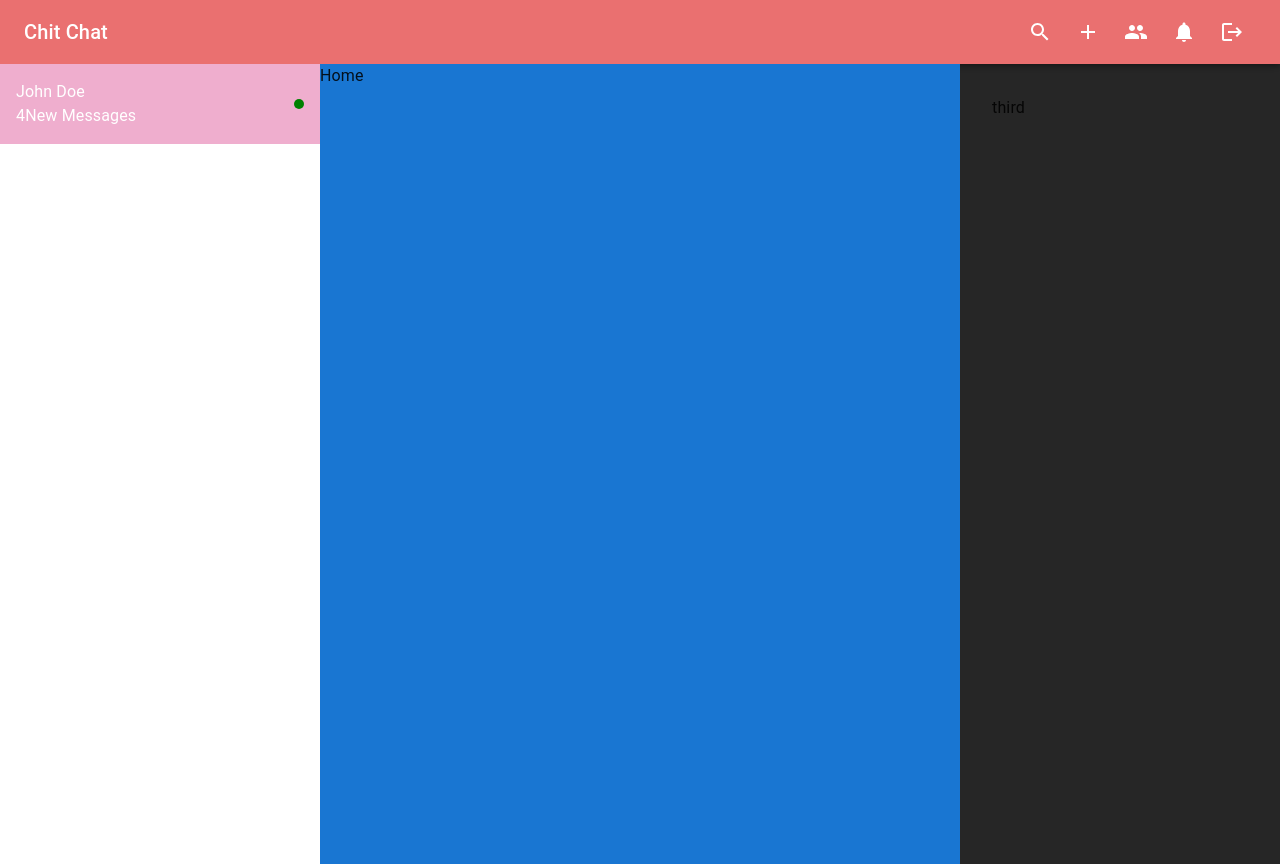
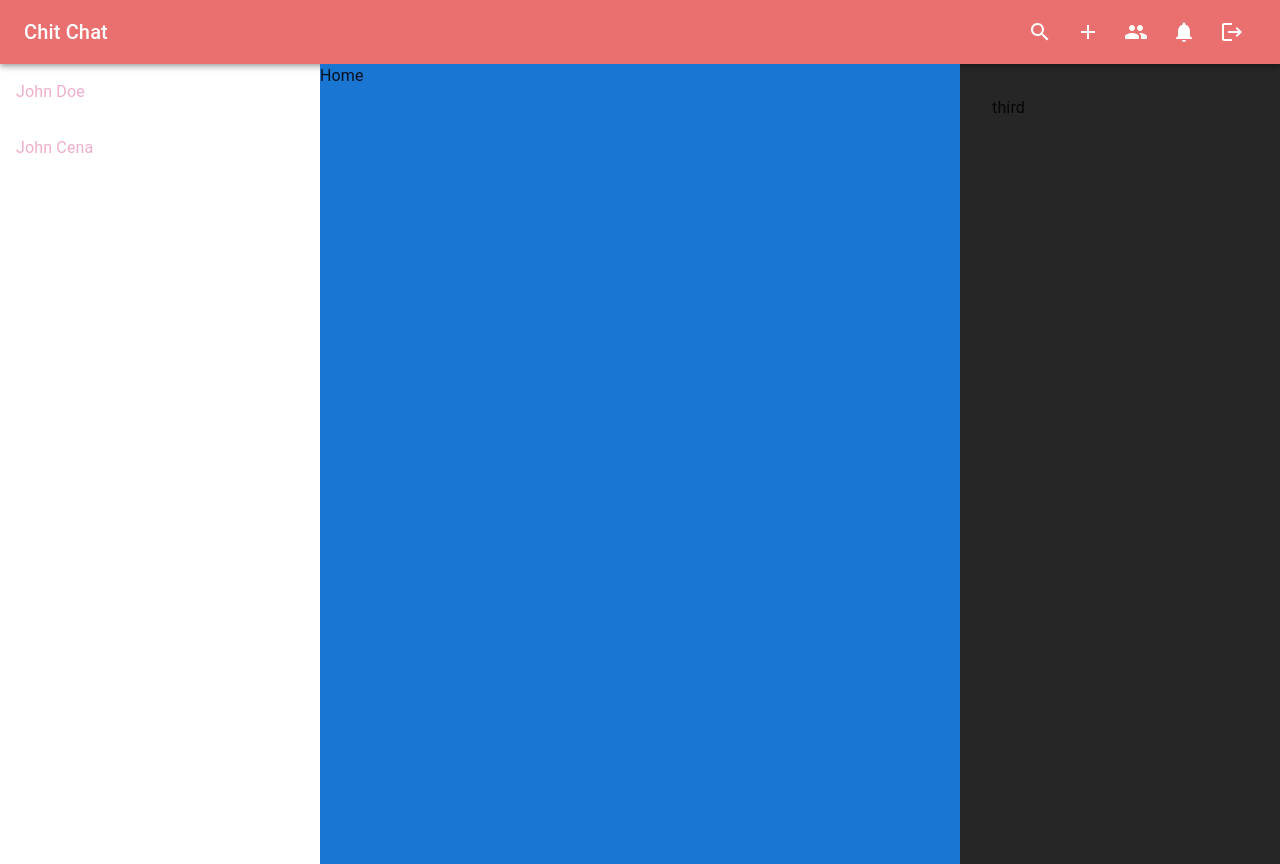
Before and after one commit to pradyotsrivastava/Chit-Chat-SocialMedia, a React app in the folder client/: page / in a window 1280 px wide. Built offline with nearby package versions, Linux system fonts and the light colour scheme; the HTML template or start-up script is replaced by a standard one.

Commit message:
main wrapped

```diff
--- a/client/src/App.jsx
+++ b/client/src/App.jsx
@@ -18,7 +18,7 @@ const App = () => {
         <Routes>
           <Route element={<ProtectRoute user={user} />}>
             <Route path="/" element={<Home />} />
-            <Route path="/chat" element={<Chat />} />
+            <Route path="/chat/:chatId" element={<Chat />} />
             <Route path="/groups" element={<Groups />} />
           </Route>
 
--- a/client/src/components/layout/AppLayout.jsx
+++ b/client/src/components/layout/AppLayout.jsx
@@ -4,9 +4,18 @@ import Title from "../../shared/Title";
 import { Grid } from "@mui/material";
 import ChatList from "../specific/ChatList";
 import { sampleChats } from "../../constants/sampleData";
+import { useParams } from "react-router-dom";
 
 const AppLayout = () => (WrappedComponent) => {
   return (props) => {
+    const params = useParams();
+    const chatId = params.chatId;
+
+    const handleDeleteChat = (e, _id, groupchat) => {
+      e.preventDefault();
+      console.log("Delete Chat", _id, groupchat);
+    };
+
     return (
       <>
         <Title />
@@ -22,9 +31,10 @@ const AppLayout = () => (WrappedComponent) => {
           >
             <ChatList
               chats={sampleChats}
-              chatId={"1"}
-              newMessagesAlert={[{ chatId: "1", count: 4 }]}
-              onlineUsers={["1", "2"]}
+              chatId={chatId}
+              // newMessagesAlert={[{ chatId, count: 4 }]}
+              // onlineUsers={["1", "2"]}
+              handleDeleteChat={handleDeleteChat}
             />
           </Grid>
           <Grid
--- a/client/src/components/specific/ChatList.jsx
+++ b/client/src/components/specific/ChatList.jsx
@@ -34,7 +34,7 @@ const ChatList = ({
             key={_id}
             groupChat={groupChat}
             sameSender={chatId === _id}
-            handleDeleteChatOpen={handleDeleteChat}
+            handleDeleteChat={handleDeleteChat}
           />
         );
       })}
--- a/client/src/components/styles/StyledComponents.jsx
+++ b/client/src/components/styles/StyledComponents.jsx
@@ -1,5 +1,5 @@
 import { styled } from "@mui/material";
-import { Link as LinkComoonent } from "react-router-dom";
+import { Link as LinkComponent } from "react-router-dom";
 
 export const VisuallyHiddenInput = styled("input")({
   border: 0,
@@ -13,7 +13,7 @@ export const VisuallyHiddenInput = styled("input")({
   width: 1,
 });
 
-export const Link = styled(LinkComoonent)`
+export const Link = styled(LinkComponent)`
   text-decoration: none;
   color: #efaece;
   &:hover {
--- a/client/src/constants/sampleData.js
+++ b/client/src/constants/sampleData.js
@@ -6,4 +6,11 @@ export const sampleChats = [
     groupChat: false,
     members: ["1", "2"],
   },
+  {
+    avatar: ["https://www.w3schools.com/w3images/avatar2.png"],
+    name: "John Cena",
+    _id: "2",
+    groupChat: false,
+    members: ["1", "2"],
+  },
 ];
--- a/client/src/main.jsx
+++ b/client/src/main.jsx
@@ -8,7 +8,9 @@ ReactDOM.createRoot(document.getElementById("root")).render(
   <React.StrictMode>
     <HelmetProvider>
       <CssBaseline />
-      <App />
+      <div onContextMenu={(e) => e.preventDefault()}>
+        <App />
+      </div>
     </HelmetProvider>
   </React.StrictMode>
 );
--- a/client/src/shared/ChatItem.jsx
+++ b/client/src/shared/ChatItem.jsx
@@ -11,12 +11,13 @@ const ChatItem = ({
   isOnline,
   newMessageAlert,
   index = 0,
-  handleDeleteChatOpen,
+  handleDeleteChat,
 }) => {
   return (
     <Link
+      sx={{ padding: "0 rem" }}
       to={`/chat/${_id}`}
-      onContextMenu={(e) => handleDeleteChatOpen(e, _id, groupChat)}
+      onContextMenu={(e) => handleDeleteChat(e, _id, groupChat)}
     >
       <div
         style={{
@@ -34,7 +35,7 @@ const ChatItem = ({
         <Stack>
           <Typography>{name}</Typography>
           {newMessageAlert && (
-            <Typography>{newMessageAlert.count}New Messages</Typography>
+            <Typography>{newMessageAlert.count} New Messages</Typography>
           )}
         </Stack>
 
```
